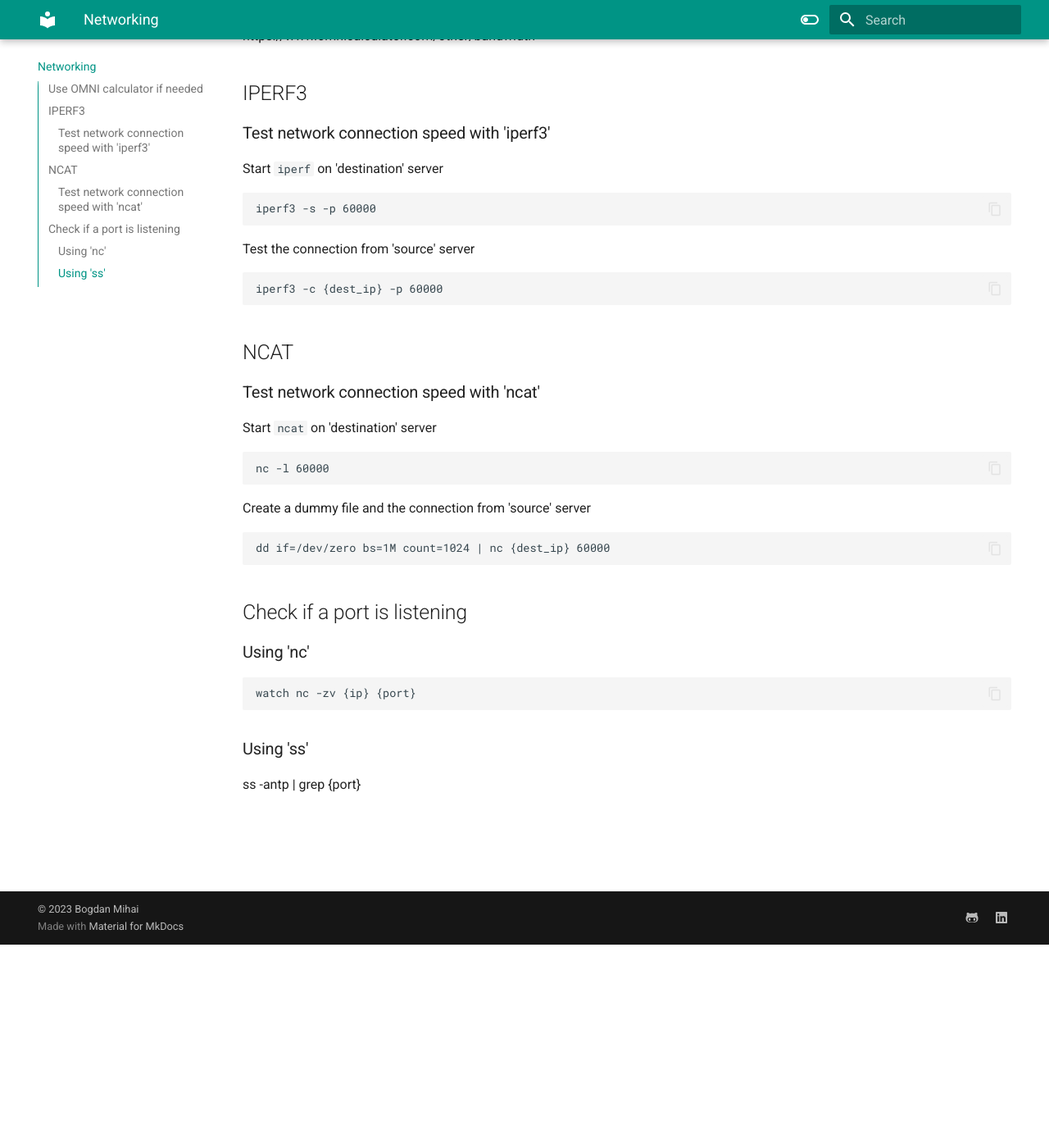
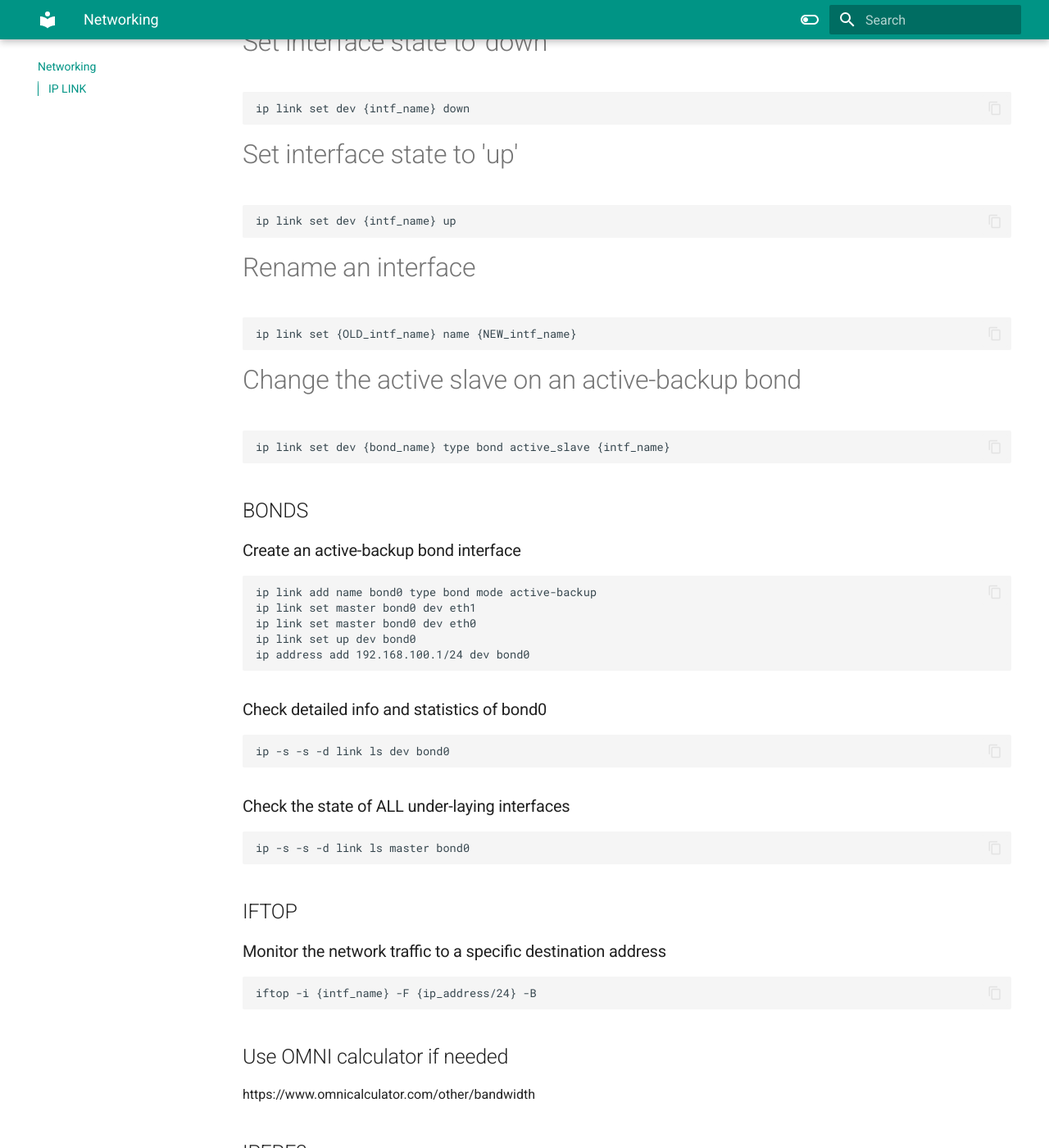
Before and after one commit to b-mihai/exasol-docs, an MkDocs documentation site: the page built from docs/Networking.md, in a window 1280 px wide and 1400 px high, scrolled down 248 px. Shown: the whole window at 82% size. Built offline with MkDocs 1.6.1 and Material for MkDocs 9.7.7, drawn with Linux system fonts in a browser that asks for light colours.

Commit message:
Update Networking.md

````diff
--- a/docs/Networking.md
+++ b/docs/Networking.md
@@ -1,4 +1,46 @@
 # Networking
+
+## IP LINK
+# Set interface state to 'down'
+```
+ip link set dev {intf_name} down
+```
+# Set interface state to 'up'
+```
+ip link set dev {intf_name} up
+```
+# Rename an interface
+```
+ip link set {OLD_intf_name} name {NEW_intf_name}
+```
+# Change the active slave on an active-backup bond
+```
+ip link set dev {bond_name} type bond active_slave {intf_name}
+```
+
+## BONDS
+### Create an active-backup bond interface
+```
+ip link add name bond0 type bond mode active-backup
+ip link set master bond0 dev eth1
+ip link set master bond0 dev eth0
+ip link set up dev bond0
+ip address add 192.168.100.1/24 dev bond0
+```
+### Check detailed info and statistics of bond0
+```
+ip -s -s -d link ls dev bond0
+```
+### Check the state of ALL under-laying interfaces
+```
+ip -s -s -d link ls master bond0
+```
+
+## IFTOP
+### Monitor the network traffic to a specific destination address
+```
+iftop -i {intf_name} -F {ip_address/24} -B
+```
 
 ## Use OMNI calculator if needed
 https://www.omnicalculator.com/other/bandwidth
````
